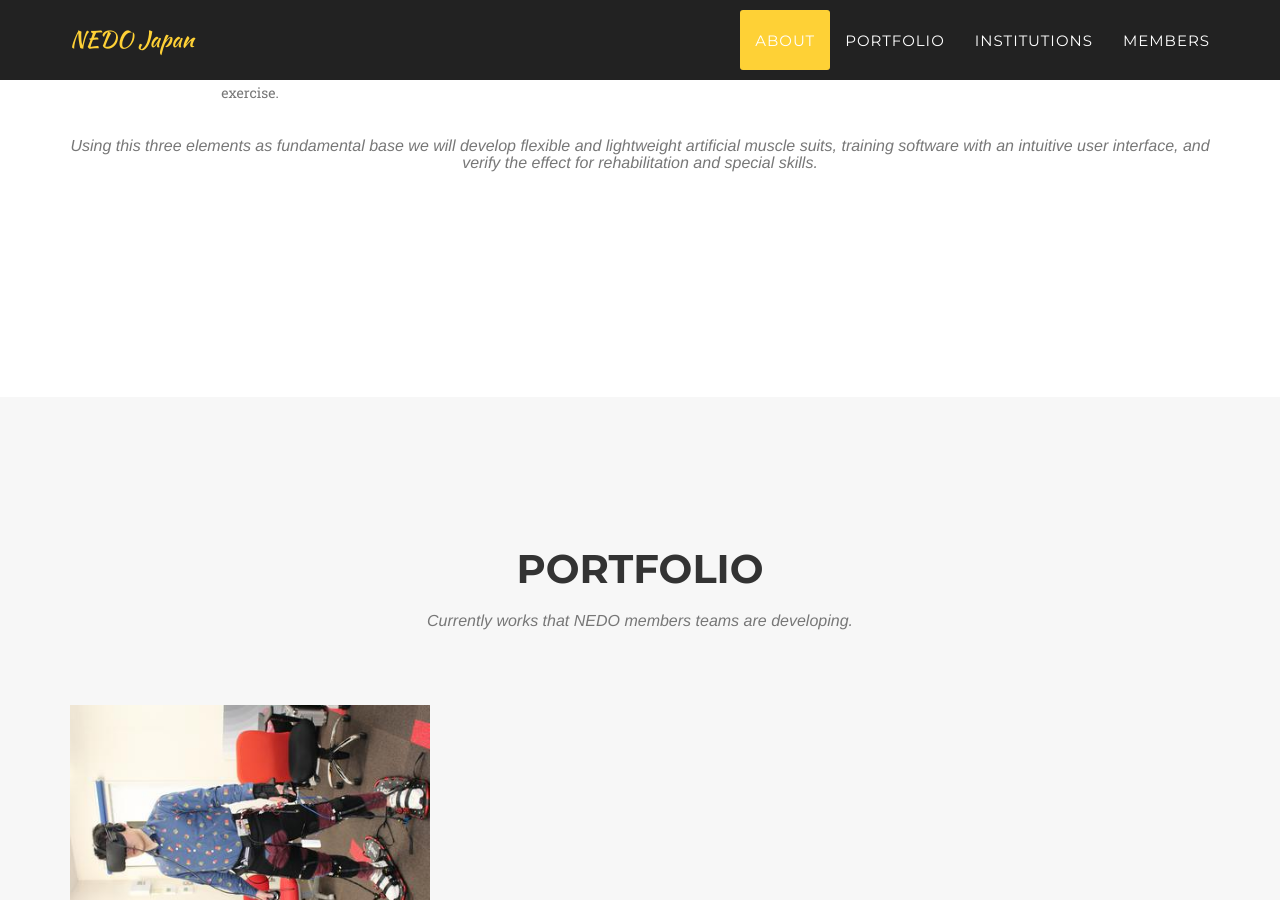
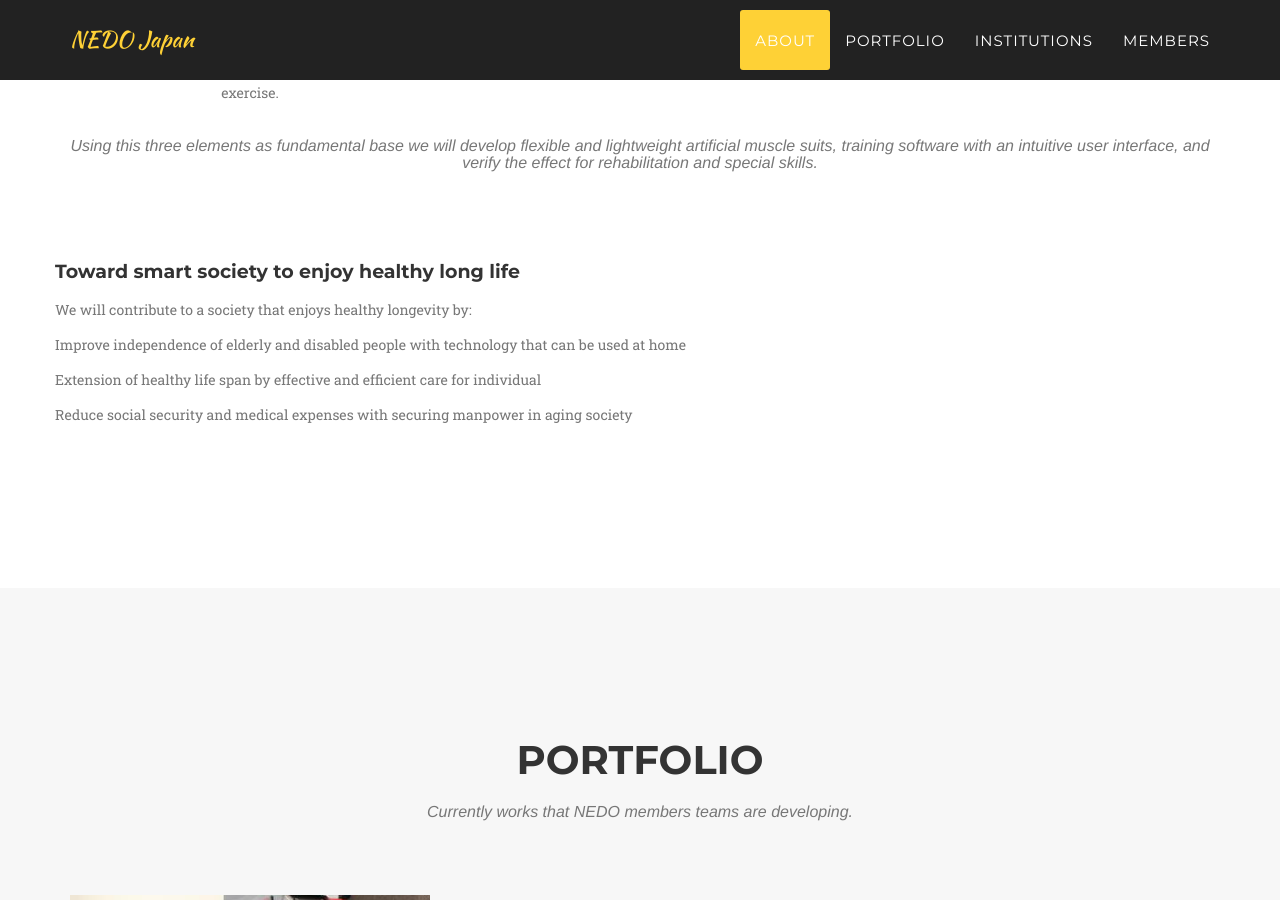
Before and after one commit to nedojp/nedojp.github.io, a Jekyll site: the page built from index.html, in a window 1280 px wide and 900 px high, scrolled down 1271 px. Built offline with Jekyll 4.4.1, drawn with Linux system fonts in a browser that asks for light colours; some web fonts are replaced.

Commit message:
information added

```diff
--- a/_includes/about.html
+++ b/_includes/about.html
@@ -38,5 +38,13 @@
                 <h3 class="section-subheading text-muted">Using this three elements as fundamental base we will develop flexible and lightweight artificial muscle suits, training software with an intuitive user interface, and verify the effect for rehabilitation and special skills.</h3>
             </div>
         </div>
+        <!-- This is a probe -->
+        <div class="row">
+            <h4 class="service-heading">Toward smart society to enjoy healthy long life</h4>
+            <p class="text-muted">We will contribute to a society that enjoys healthy longevity by:</p>
+            <p class="text-muted">Improve independence of elderly and disabled people with technology that can be used at home</p>
+            <p class="text-muted">Extension of healthy life span by effective and efficient care for individual</p>
+            <p class="text-muted">Reduce social security and medical expenses with securing manpower in aging society</p>
+        </div>
     </div>
 </section>
```
